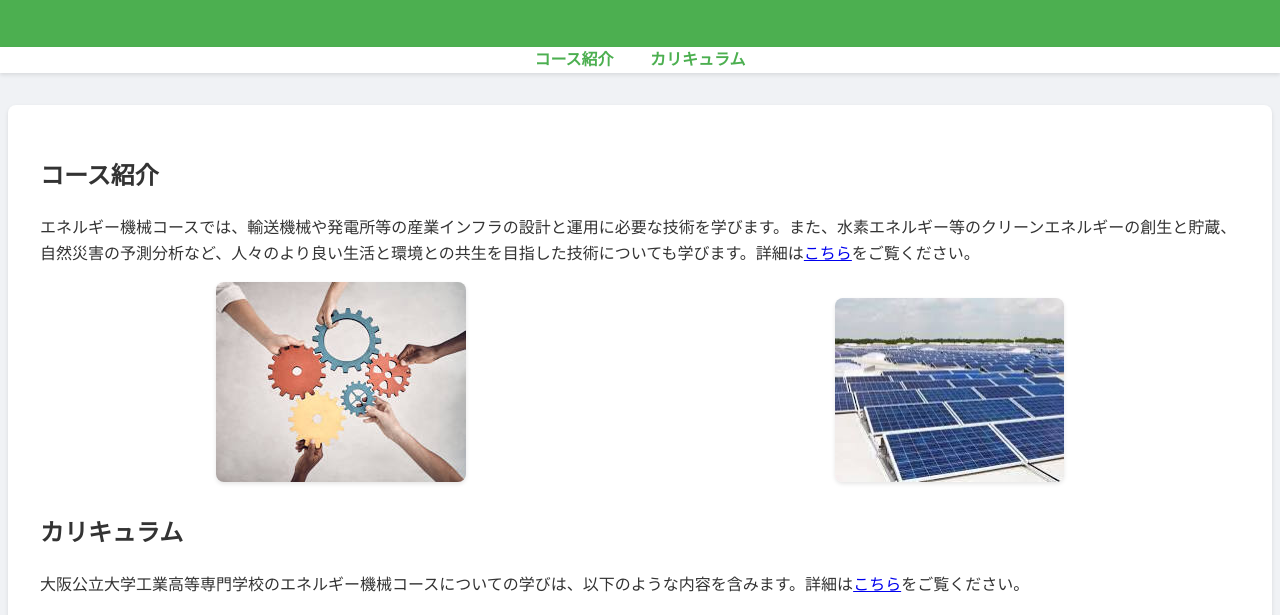
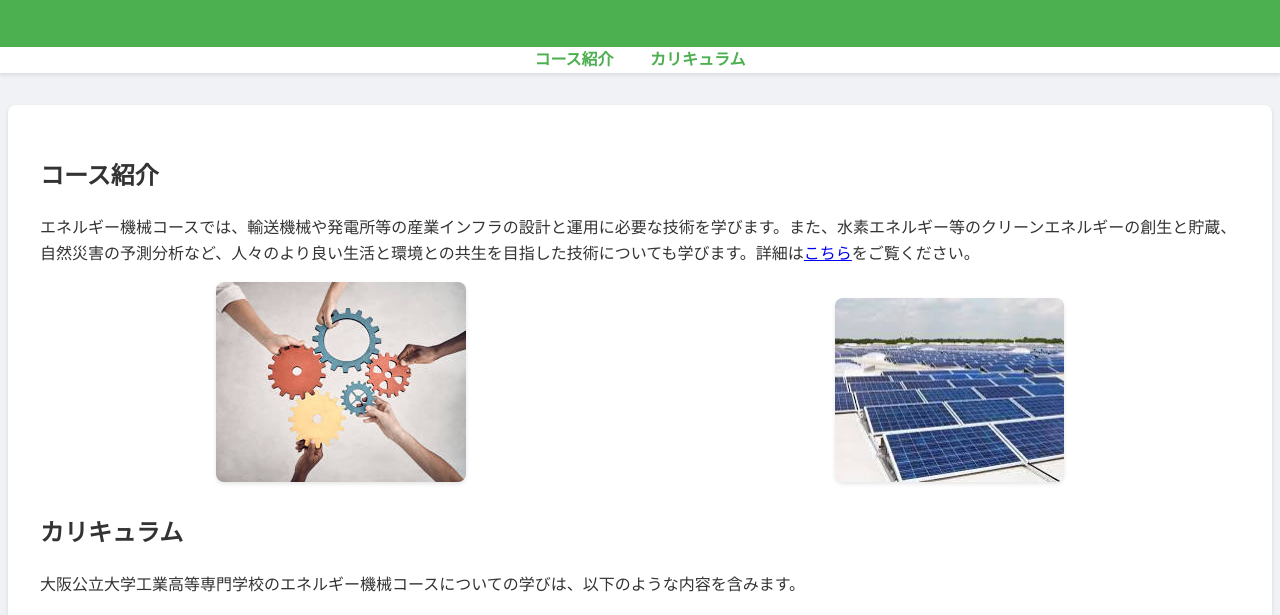
Before and after one commit to kinoko160/kadai4, a plain HTML site: page index.html in a window 1280 px wide. Shown: the part 142-757 px from the top of the page. Drawn offline with Linux system fonts and the light colour scheme.

Commit message:
Update index.html

```diff
--- a/index.html
+++ b/index.html
@@ -27,7 +27,7 @@
         </section>
         <section id="curriculum">
             <h2>カリキュラム</h2>
-            <p>大阪公立大学工業高等専門学校のエネルギー機械コースについての学びは、以下のような内容を含みます。詳細は<a href="https://www.ct.omu.ac.jp/courses/energy-mechanics/" target="_blank">こちら</a>をご覧ください。</p>
+            <p>大阪公立大学工業高等専門学校のエネルギー機械コースについての学びは、以下のような内容を含みます。</p>
             <ol>
                 <li>
                     <strong>基礎工学科目</strong>
```
